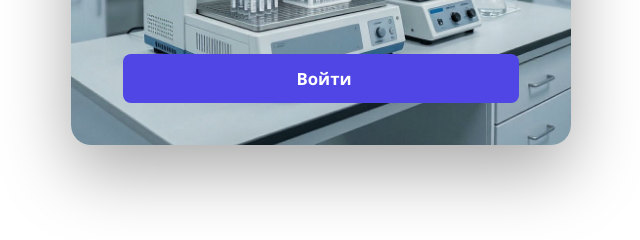
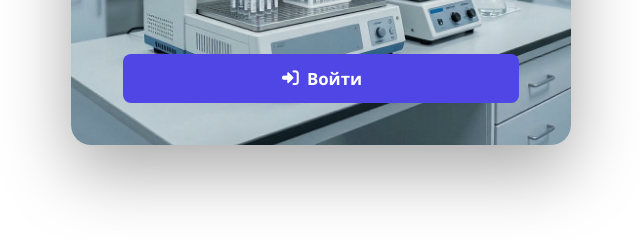
Before and after one commit to Alexander271190/Pipetki, a website: page frontend/index.html in a window 1280 px wide. Shown: the part 493-733 px from the top of the page, 319-959 px from the left. Drawn offline with Linux system fonts and the light colour scheme.

Commit message:
Update index.html

```diff
--- a/frontend/index.html
+++ b/frontend/index.html
@@ -4,6 +4,7 @@
   <meta charset="UTF-8">
   <meta name="viewport" content="width=device-width, initial-scale=1.0">
   <title>Краевая клиническая больница клинико-диагностическая лаборатория</title>
+  <link rel="stylesheet" href="fontawesome/css/all.min.css">
   <link rel="stylesheet" href="style.css">
   <script src="script.js" defer></script>
 </head>
```
